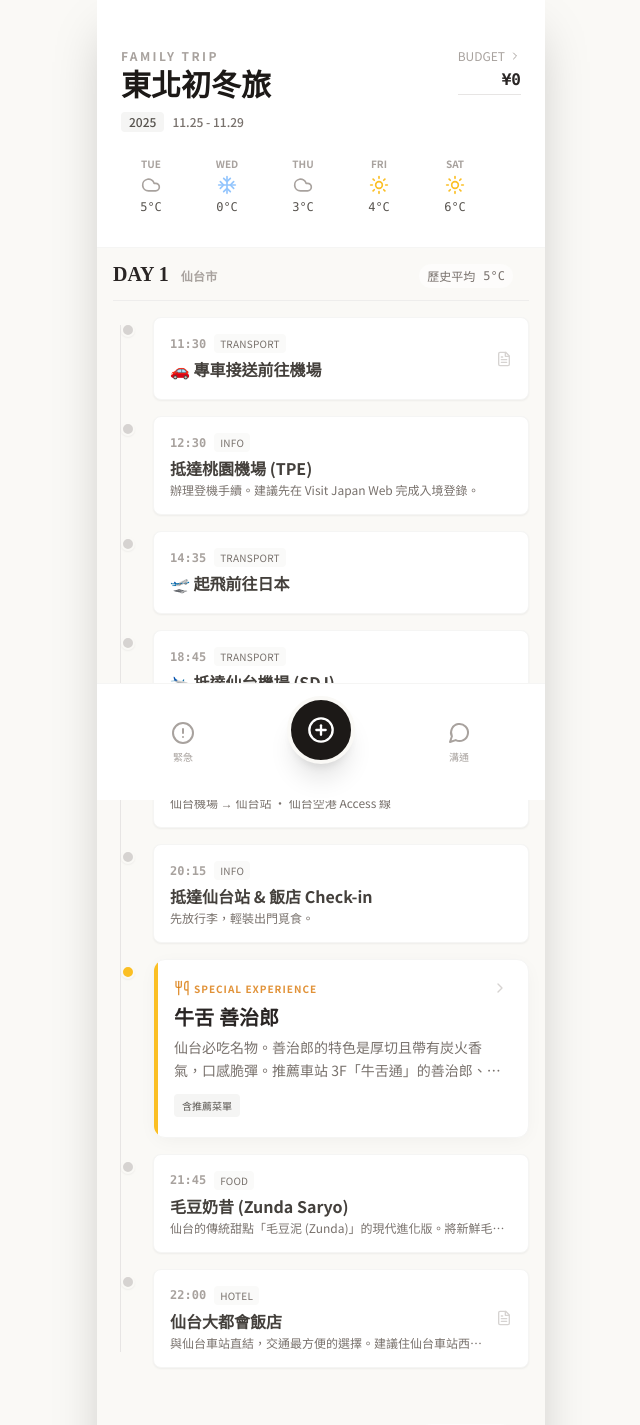
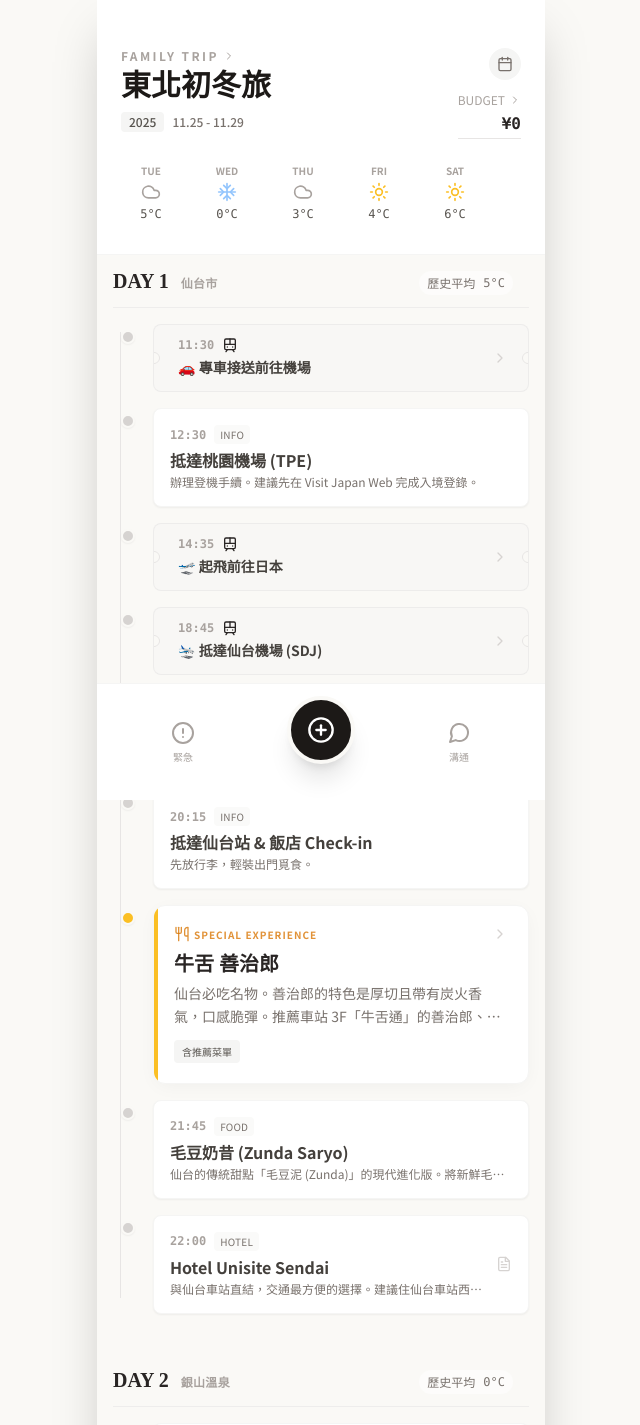
Before and after one commit to samkang/tohoku-trip, a React (Vite) app: page / in a window 1280 px wide. Shown: the top 1425 px of the page, without its empty margins (319-959 px from the left). Built offline with nearby package versions, Linux system fonts and the light colour scheme; no server answers.

Commit message:
Feature: 新增訂單彙整頁，優化交通卡片視覺設計，更新第一天住宿資訊

```diff
--- a/src/app.jsx
+++ b/src/app.jsx
@@ -1,6 +1,6 @@
 import React, { useState, useEffect } from 'react';
 import {
-  ChevronRight, RefreshCw, PlusCircle, AlertCircle, Receipt, FileText, MessageCircle
+  ChevronRight, RefreshCw, PlusCircle, AlertCircle, Receipt, FileText, MessageCircle, Calendar
 } from 'lucide-react';
 
 // Firebase SDK Imports
@@ -19,6 +19,7 @@ import ExpenseAddModal from './components/ExpenseAddModal';
 import ExpenseListModal from './components/ExpenseListModal';
 import EmergencyInfoModal from './components/EmergencyInfoModal';
 import LanguageCardModal from './components/LanguageCardModal';
+import BookingModal from './components/BookingModal';
 
 // ---------------------------------------------------------
 // 1. Firebase Configuration
@@ -62,6 +63,7 @@ const App = () => {
   const [showExpenseList, setShowExpenseList] = useState(false);
   const [showEmergencyInfo, setShowEmergencyInfo] = useState(false);
   const [showLanguageCard, setShowLanguageCard] = useState(false);
+  const [showBookingModal, setShowBookingModal] = useState(false);
   const [expenses, setExpenses] = useState([]);
   const [user, setUser] = useState(null);
   const [isWeatherLoading, setIsWeatherLoading] = useState(false);
@@ -160,20 +162,33 @@ const App = () => {
       {/* HEADER */}
       <header className="pt-12 pb-6 px-6 bg-white relative border-b border-stone-100">
         <div className="flex justify-between items-start mb-6">
-          <div>
-            <p className="text-xs font-bold tracking-[0.2em] text-stone-400 uppercase mb-1">Family Trip</p>
+          <div onClick={() => setShowBookingModal(true)} className="active:opacity-70 transition-opacity cursor-pointer">
+            <p className="text-xs font-bold tracking-[0.2em] text-stone-400 uppercase mb-1 flex items-center gap-1">
+              Family Trip <ChevronRight className="w-3 h-3" />
+            </p>
             <h1 className="text-3xl font-serif font-bold text-stone-900">東北初冬旅</h1>
             <div className="flex items-center mt-2 text-stone-500 text-xs font-medium">
               <span className="bg-stone-100 px-2 py-0.5 rounded text-stone-600 mr-2">2025</span>
               <span>11.25 - 11.29</span>
             </div>
           </div>
+          <div className="flex flex-col items-end gap-3">
+             {/* Order Dashboard Button */}
+             <button
+               onClick={() => setShowBookingModal(true)}
+               className="bg-stone-100 p-2 rounded-full text-stone-500 hover:bg-stone-200 transition-colors"
+             >
+               <Calendar className="w-4 h-4" />
+             </button>
+
+             {/* Budget Button */}
              <div className="text-right cursor-pointer active:opacity-60 transition-opacity" onClick={() => setShowExpenseList(true)}>
                <div className="text-xs text-stone-400 mb-1 flex items-center justify-end gap-1">
                  BUDGET <ChevronRight className="w-3 h-3" />
                </div>
                <div className="font-mono font-bold text-stone-800 border-b border-stone-200 pb-0.5">
                  ¥{totalSpent.toLocaleString()}
+               </div>
              </div>
           </div>
         </div>
@@ -222,6 +237,7 @@ const App = () => {
                     ${item.highlight ? 'bg-amber-400' : 'bg-stone-300'}`}></div>
 
                   {item.highlight ? (
+                    // Highlight Item (Golden Card)
                     <div className="bg-white rounded-xl p-5 shadow-[0_4px_20px_-4px_rgba(0,0,0,0.05)] border border-stone-100 relative overflow-hidden">
                       <div className="absolute top-0 left-0 w-1 h-full bg-amber-400"></div>
                       <div className="flex justify-between items-start mb-2">
@@ -237,7 +253,31 @@ const App = () => {
                         {item.menu && <span className="text-[10px] bg-stone-100 text-stone-600 px-2 py-1 rounded">含推薦菜單</span>}
                       </div>
                     </div>
+                  ) : item.type === 'transport' && !item.highlight ? (
+                    // Transport Item (Ticket Style)
+                    <div className="bg-stone-100/50 rounded-lg p-3 border border-stone-200/60 flex justify-between items-center relative overflow-hidden">
+                      {/* Decorative punched holes */}
+                      <div className="absolute -left-1.5 top-1/2 -translate-y-1/2 w-3 h-3 bg-[#FAF9F6] rounded-full border border-stone-200"></div>
+                      <div className="absolute -right-1.5 top-1/2 -translate-y-1/2 w-3 h-3 bg-[#FAF9F6] rounded-full border border-stone-200"></div>
+
+                      <div className="flex-1 min-w-0 pl-3">
+                        <div className="flex items-center gap-2 mb-1">
+                          <span className="font-mono text-xs font-bold text-stone-400">{item.time}</span>
+                          <CategoryIcon type={item.type} />
+                        </div>
+                        <h3 className="font-bold text-stone-700 text-sm mb-0.5">{item.title}</h3>
+                        {item.route && (
+                          <div className="flex items-center gap-1 text-[10px] text-stone-500 font-mono">
+                            <span>{item.route.from}</span>
+                            <span className="text-stone-300">➔</span>
+                            <span>{item.route.to}</span>
+                          </div>
+                        )}
+                      </div>
+                      <ChevronRight className="w-4 h-4 text-stone-300 flex-shrink-0 mr-2" />
+                    </div>
                   ) : (
+                    // Default Item
                     <div className="bg-white rounded-lg p-4 shadow-sm border border-stone-100 flex justify-between items-center">
                       <div className="flex-1 min-w-0">
                         <div className="flex items-center gap-2 mb-1">
@@ -245,11 +285,6 @@ const App = () => {
                           <span className="text-[10px] px-1.5 py-0.5 rounded bg-stone-50 text-stone-500 uppercase tracking-wide">{item.type}</span>
                         </div>
                         <h3 className="font-bold text-stone-700 mb-0.5">{item.title}</h3>
-                        {item.type === 'transport' && item.route && (
-                          <p className="text-xs text-stone-500 truncate">
-                            {item.route.from} → {item.route.to} · {item.route.trainNo || item.route.busNo}
-                          </p>
-                        )}
                         {item.type !== 'transport' && item.desc && (
                           <p className="text-xs text-stone-500 line-clamp-1">{item.desc}</p>
                         )}
@@ -296,6 +331,7 @@ const App = () => {
       {showExpenseList && <ExpenseListModal expenses={expenses} onClose={() => setShowExpenseList(false)} onDelete={deleteExpense} />}
       {showEmergencyInfo && <EmergencyInfoModal onClose={() => setShowEmergencyInfo(false)} />}
       {showLanguageCard && <LanguageCardModal onClose={() => setShowLanguageCard(false)} />}
+      {showBookingModal && <BookingModal tripData={tripData} onClose={() => setShowBookingModal(false)} />}
 
     </div>
   );
--- /dev/null
+++ b/src/components/BookingModal.jsx
@@ -0,0 +1,165 @@
+import React from 'react';
+import { X, Plane, Hotel, FileText, Copy, Check } from 'lucide-react';
+
+const BookingModal = ({ tripData, onClose }) => {
+  // 自動從行程資料中提取訂單資訊
+  const bookings = [];
+
+  tripData.forEach(day => {
+    day.items.forEach(item => {
+      // 1. 航班
+      if (item.flightNo || item.title.includes('起飛')) {
+        bookings.push({
+          type: 'flight',
+          date: day.date,
+          title: item.title,
+          sub: item.flightNo || item.desc,
+          code: item.flightNo
+        });
+      }
+      // 2. 住宿
+      else if (item.type === 'hotel' && item.title !== 'Check-out') {
+        bookings.push({
+          type: 'hotel',
+          date: day.date,
+          title: item.title,
+          sub: item.location,
+          code: item.reservationNo,
+          phone: item.phone
+        });
+      }
+      // 3. 其他預約 (有 reservationNo 的)
+      else if (item.reservationNo) {
+        bookings.push({
+          type: 'other',
+          date: day.date,
+          title: item.title,
+          sub: item.subTitle || item.desc,
+          code: item.reservationNo,
+          link: item.link
+        });
+      }
+    });
+  });
+
+  const copyToClipboard = (text) => {
+    navigator.clipboard.writeText(text);
+    // 這裡可以加個簡單的 toast 提示，但為了簡化先省略
+  };
+
+  return (
+    <div className="fixed inset-0 z-50 flex items-center justify-center bg-stone-900/60 backdrop-blur-sm p-0 sm:p-4 animate-in fade-in">
+      <div className="bg-[#FAF9F6] w-full max-w-md h-[90vh] sm:h-[85vh] rounded-t-3xl sm:rounded-3xl shadow-2xl overflow-hidden flex flex-col animate-in slide-in-from-bottom-10">
+
+        <div className="bg-emerald-50 border-b border-emerald-100 p-6 flex justify-between items-start">
+          <div>
+            <div className="flex items-center gap-2 mb-1">
+              <FileText className="w-4 h-4 text-emerald-600" />
+              <p className="text-xs font-bold tracking-[0.2em] text-emerald-600 uppercase">RESERVATIONS</p>
+            </div>
+            <h2 className="text-2xl font-serif font-bold text-stone-900">訂單彙整</h2>
+          </div>
+          <button onClick={onClose} className="bg-white p-2 rounded-full hover:bg-stone-100 transition-colors">
+            <X className="w-5 h-5 text-stone-600" />
+          </button>
+        </div>
+
+        <div className="flex-1 overflow-y-auto p-6 space-y-6">
+
+          {/* Flights */}
+          <div>
+            <h3 className="text-xs font-bold text-stone-400 uppercase tracking-wider mb-3 ml-1">航班資訊</h3>
+            <div className="space-y-3">
+              {bookings.filter(b => b.type === 'flight').map((item, idx) => (
+                <div key={idx} className="bg-white p-4 rounded-xl shadow-sm border border-stone-100 flex items-center gap-4">
+                  <div className="bg-blue-50 p-2.5 rounded-full text-blue-600">
+                    <Plane className="w-5 h-5" />
+                  </div>
+                  <div className="flex-1 min-w-0">
+                    <p className="text-xs text-stone-400 font-mono mb-0.5">{item.date}</p>
+                    <p className="font-bold text-stone-800 text-sm truncate">{item.title}</p>
+                    <p className="text-xs text-stone-500 truncate">{item.sub}</p>
+                  </div>
+                </div>
+              ))}
+            </div>
+          </div>
+
+          {/* Hotels */}
+          <div>
+            <h3 className="text-xs font-bold text-stone-400 uppercase tracking-wider mb-3 ml-1">住宿預約</h3>
+            <div className="space-y-3">
+              {bookings.filter(b => b.type === 'hotel').map((item, idx) => (
+                <div key={idx} className="bg-white p-4 rounded-xl shadow-sm border border-stone-100">
+                  <div className="flex items-start gap-4 mb-3">
+                    <div className="bg-amber-50 p-2.5 rounded-full text-amber-600">
+                      <Hotel className="w-5 h-5" />
+                    </div>
+                    <div className="flex-1 min-w-0">
+                      <p className="text-xs text-stone-400 font-mono mb-0.5">{item.date}</p>
+                      <p className="font-bold text-stone-800 text-sm leading-tight mb-1">{item.title}</p>
+                      <p className="text-xs text-stone-500 line-clamp-2">{item.sub}</p>
+                    </div>
+                  </div>
+                  {item.code && (
+                    <div className="bg-stone-50 rounded-lg p-2 flex justify-between items-center">
+                      <div className="min-w-0">
+                        <p className="text-[10px] text-stone-400 uppercase">Reservation No.</p>
+                        <p className="font-mono font-bold text-stone-700 text-sm truncate">{item.code}</p>
+                      </div>
+                      <button
+                        onClick={() => copyToClipboard(item.code)}
+                        className="p-1.5 hover:bg-stone-200 rounded text-stone-400 transition-colors"
+                      >
+                        <Copy className="w-4 h-4" />
+                      </button>
+                    </div>
+                  )}
+                </div>
+              ))}
+            </div>
+          </div>
+
+          {/* Others */}
+          <div>
+            <h3 className="text-xs font-bold text-stone-400 uppercase tracking-wider mb-3 ml-1">交通與其他</h3>
+            <div className="space-y-3">
+              {bookings.filter(b => b.type === 'other').map((item, idx) => (
+                <div key={idx} className="bg-white p-4 rounded-xl shadow-sm border border-stone-100">
+                  <div className="flex-1 min-w-0 mb-3">
+                    <p className="text-xs text-stone-400 font-mono mb-0.5">{item.date}</p>
+                    <p className="font-bold text-stone-800 text-sm">{item.title}</p>
+                    <p className="text-xs text-stone-500 truncate">{item.sub}</p>
+                  </div>
+                  {item.code && (
+                    <div className="bg-stone-50 rounded-lg p-2 flex justify-between items-center">
+                      <div className="min-w-0">
+                        <p className="text-[10px] text-stone-400 uppercase">Booking Code</p>
+                        <p className="font-mono font-bold text-stone-700 text-sm truncate">{item.code}</p>
+                      </div>
+                      {item.link ? (
+                         <a href={item.link} target="_blank" rel="noreferrer" className="text-xs bg-emerald-100 text-emerald-700 px-2 py-1 rounded font-medium">
+                           開啟
+                         </a>
+                      ) : (
+                        <button
+                          onClick={() => copyToClipboard(item.code)}
+                          className="p-1.5 hover:bg-stone-200 rounded text-stone-400 transition-colors"
+                        >
+                          <Copy className="w-4 h-4" />
+                        </button>
+                      )}
+                    </div>
+                  )}
+                </div>
+              ))}
+            </div>
+          </div>
+
+        </div>
+      </div>
+    </div>
+  );
+};
+
+export default BookingModal;
--- a/src/data/itinerary.js
+++ b/src/data/itinerary.js
@@ -66,11 +66,12 @@ export const initialTripData = [
         story: "仙台必喝名物，車站內有許多販賣點。"
       },
       {
-        id: "d1-5", type: "hotel", time: "22:00", title: "仙台大都會飯店",
-        subTitle: "Hotel Metropolitan Sendai",
+        id: "d1-5", type: "hotel", time: "22:00", title: "Hotel Unisite Sendai",
+        subTitle: "ユナイトサイト仙台",
         location: "仙台市青葉区中央1-1-1",
         phone: "022-268-2525",
-        reservationNo: "Agoda-5592831",
+        reservationNo: "Booking.com",
+        link: "https://www.booking.com/hotel/jp/hotel-unisite-sendai.zh-tw.html?aid=898224&app_hotel_id=1629859&checkin=2025-11-25&checkout=2025-11-26&from_sn=ios&group_adults=2&group_children=0&label=hotel_details-1L5CKt7%401763989437&no_rooms=1&req_adults=2&req_children=0&room1=A%2CA%2C",
         desc: "與仙台車站直結，交通最方便的選擇。建議住仙台車站西口附近。",
         highlight: false
       }
```
Lines whose indentation alone changed are shown as unchanged.
